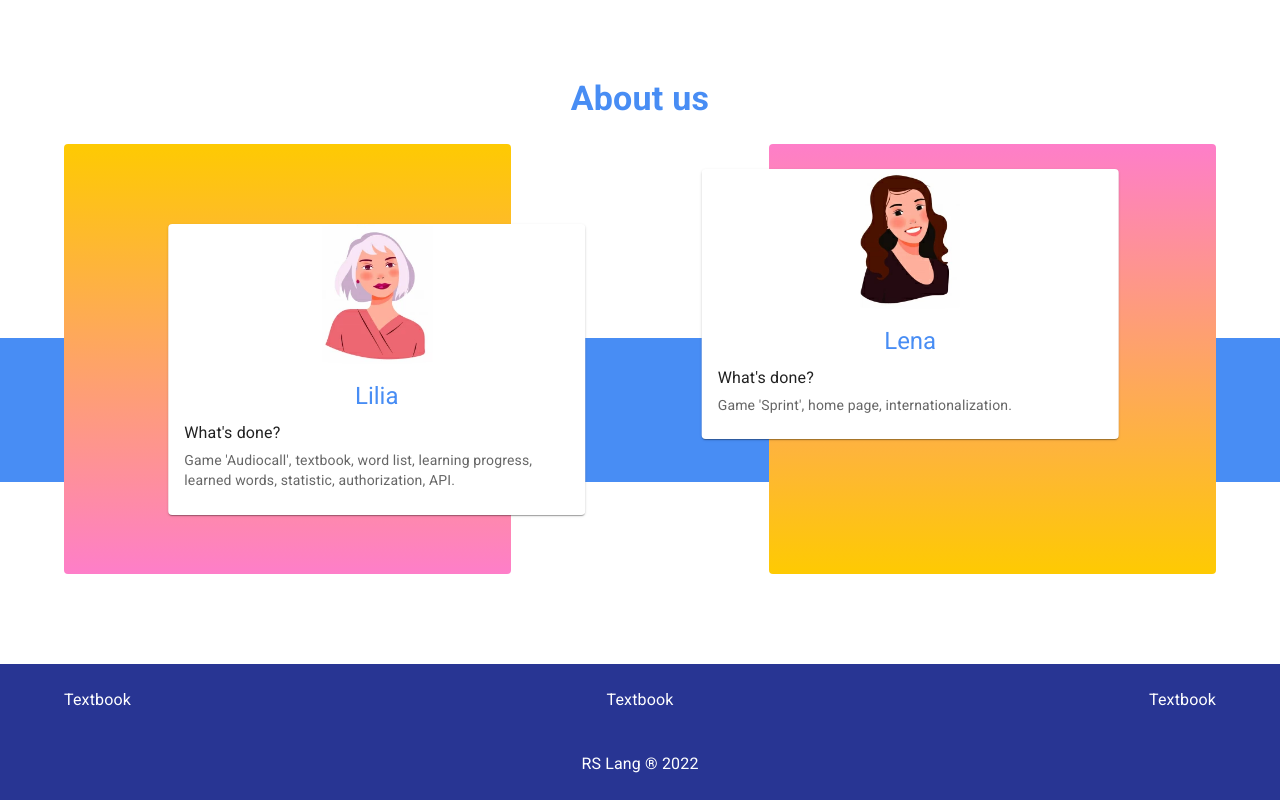
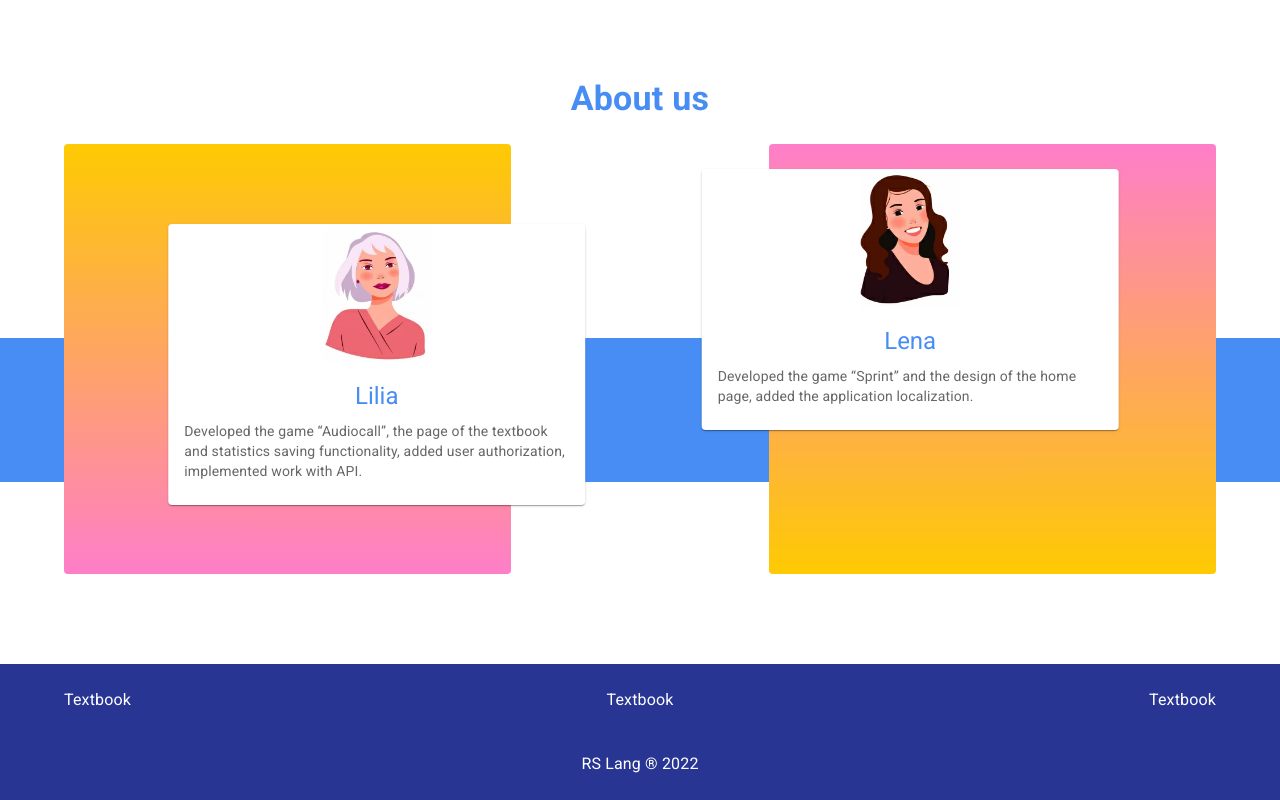
Before and after one commit to liliyavoloshina/rslang, a React (Create React App) app: page / in a window 1280 px wide. Shown: the part 1194-1994 px from the top of the page. Built offline with nearby package versions, Linux system fonts and the light colour scheme.

Commit message:
fix: changed Home page design

```diff
--- a/src/locales/en.json
+++ b/src/locales/en.json
@@ -45,13 +45,11 @@
 		"ABOUT_US": "About us",
 		"FIRST_DEVELOPER": {
 			"NICKNAME": "Lilia",
-			"TASKS": "What's done?",
-			"TASKS_DESCRIPTION": "Game 'Audiocall', textbook, word list, learning progress, learned words, statistic, authorization, API."
+			"TASKS_DESCRIPTION": "Developed the game “Audiocall”, the page of the textbook and statistics saving functionality, added user authorization, implemented work with API."
 		},
 		"SECOND_DEVELOPER": {
 			"NICKNAME": "Lena",
-			"TASKS": "What's done?",
-			"TASKS_DESCRIPTION": "Game 'Sprint', home page, internationalization."
+			"TASKS_DESCRIPTION": "Developed the game “Sprint” and the design of the home page, added the application localization."
 		}
 	},
 
--- a/src/locales/ru.json
+++ b/src/locales/ru.json
@@ -44,14 +44,12 @@
 
 		"ABOUT_US": "О нас",
 		"FIRST_DEVELOPER": {
-			"NICKNAME": "Лилия",
-			"TASKS": "Что было сделано?",
-			"TASKS_DESCRIPTION": "Игра 'Аудиовызов', словарь, список слов, прогресс изучения, изученные слова, статистика, авторизация, работа с API."
+			"NICKNAME": "Лиля",
+			"TASKS_DESCRIPTION": "Разрабатывала игру “Аудиовызов”, страницу учебника и сохранение статистики, добавила авторизацию пользователей, настроила работу с API."
 		},
 		"SECOND_DEVELOPER": {
-			"NICKNAME": "Елена",
-			"TASKS": "Что было сделано?",
-			"TASKS_DESCRIPTION": "Игра 'Спринт', главная страница, интернационализация."
+			"NICKNAME": "Лена",
+			"TASKS_DESCRIPTION": "Разрабатывала игру “Спринт”, дизайн главной страницы, добавила локализацию приложения."
 		}
 	},
 
--- a/src/views/Home.tsx
+++ b/src/views/Home.tsx
@@ -96,9 +96,6 @@ export default function Home() {
 											{/* <img style={{ width: 20, height: 20, objectFit: 'contain' }} src="/assets/svg/github.png" alt="" /> */}
 										</Link>
 									</Typography>
-									<Typography gutterBottom variant="body1" component="div">
-										{t('HOME.FIRST_DEVELOPER.TASKS')}
-									</Typography>
 									<Typography variant="body2" color="text.secondary">
 										{t('HOME.FIRST_DEVELOPER.TASKS_DESCRIPTION')}
 									</Typography>
@@ -122,9 +119,6 @@ export default function Home() {
 											{t('HOME.SECOND_DEVELOPER.NICKNAME')}
 										</Link>
 									</Typography>
-									<Typography gutterBottom variant="body1" component="div">
-										{t('HOME.SECOND_DEVELOPER.TASKS')}
-									</Typography>
 									<Typography variant="body2" color="text.secondary">
 										{t('HOME.SECOND_DEVELOPER.TASKS_DESCRIPTION')}
 									</Typography>
```
Also changed, not shown: 1 other file (tests, documents, lock files or other folders).
